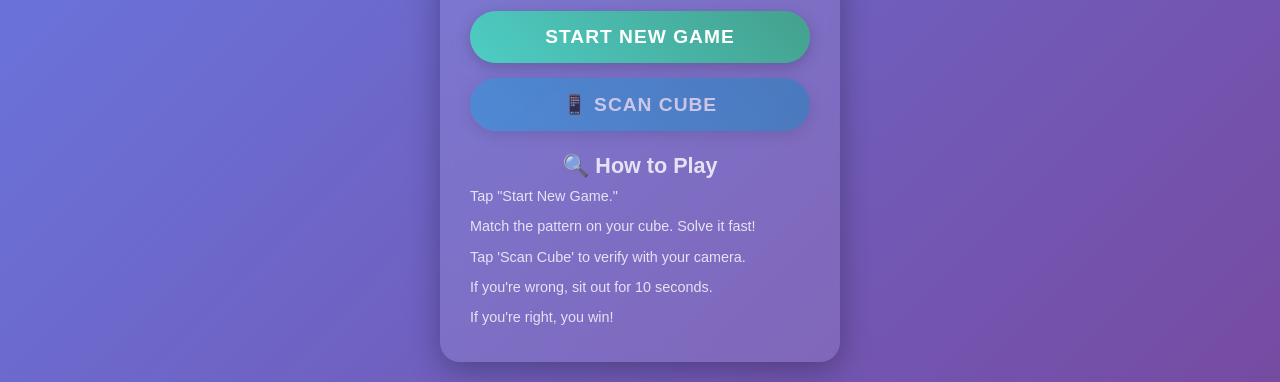
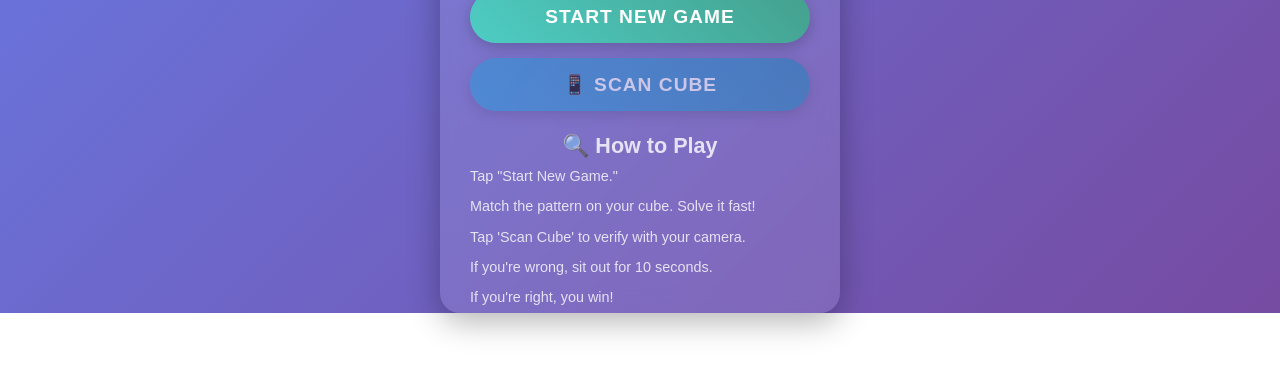
Before and after one commit to BenRoth0/CubeRush, a plain HTML site: page index.html in a window 1280 px wide. Shown: the part 487-869 px from the top of the page. After the commit the page ends 800 px from the top, so only its background shows below. Drawn offline with Linux system fonts and the light colour scheme.

Commit message:
Eliminate Entire Page Scrolling on Mobile

```diff
--- a/index.html
+++ b/index.html
@@ -148,4 +148,13 @@
 	<canvas id="canvas" style="display: none;"></canvas>
 	<script src="script.js"></script>
 </body>
+<script>
+	//Viewport height fix for mobile browser chrome
+	function setVhUnit() {
+		const vh = window.innerHeight * 0.01;
+		document.documentElement.style.setProperty('--vh', `${vh}px`);
+	}
+	window.addEventListener('load', setVhUnit);
+	window.addEventListener('resize', setVhUnit);
+</script>
 </html>
--- a/styles.css
+++ b/styles.css
@@ -7,16 +7,18 @@
 body {
 	font-family: 'Arial', sans-serif;
 	background: linear-gradient(135deg, #667eea 0%, #764ba2 100%);
-	min-height: 100vh;
+	height: calc(var(--vh, 1vh) * 100);
 	display: flex;
 	flex-direction: column;
 	align-items: center;
 	justify-content: center;
 	color: white;
-	padding: 20px;
+	/* padding: 20px; */
 }
 
 .game-container {
+	/* height: calc(var(--vh, 1vh) * 100); */
+  	overflow: hidden;
 	background: rgba(255, 255, 255, 0.1);
 	backdrop-filter: blur(10px);
 	border-radius: 20px;
```
